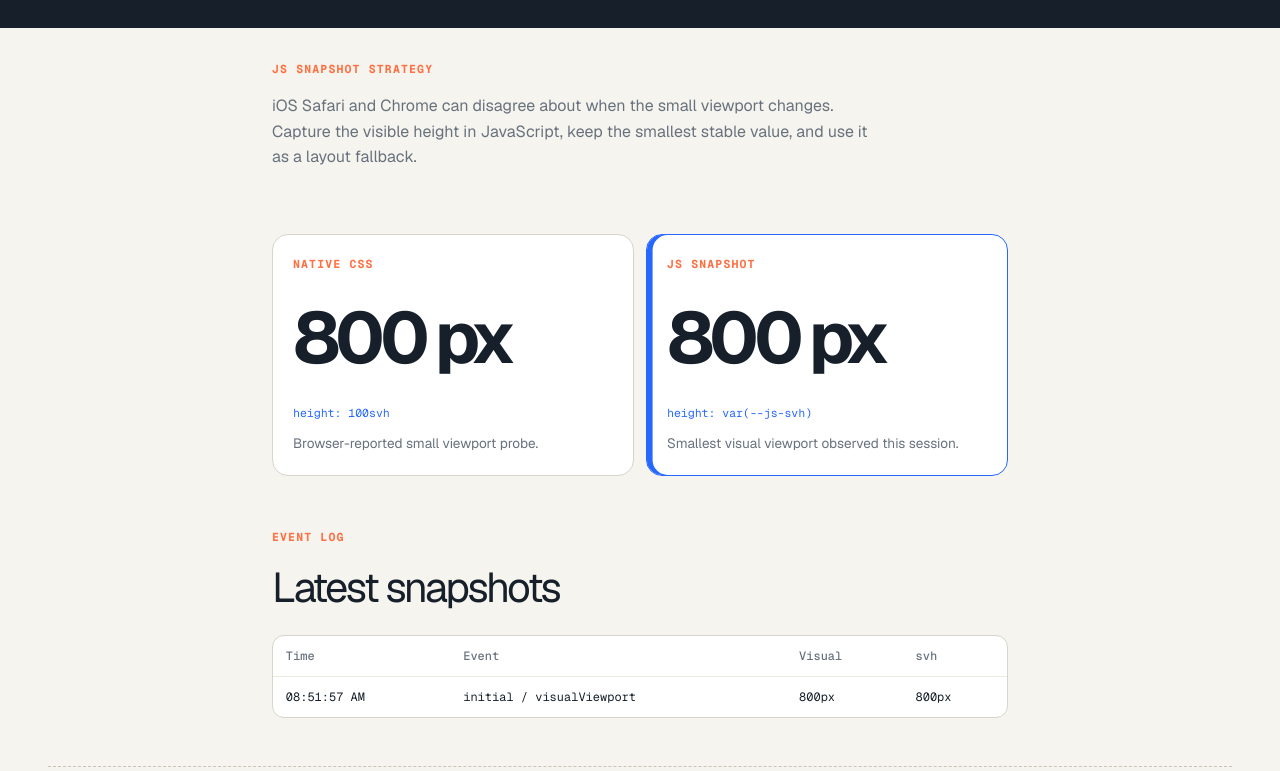
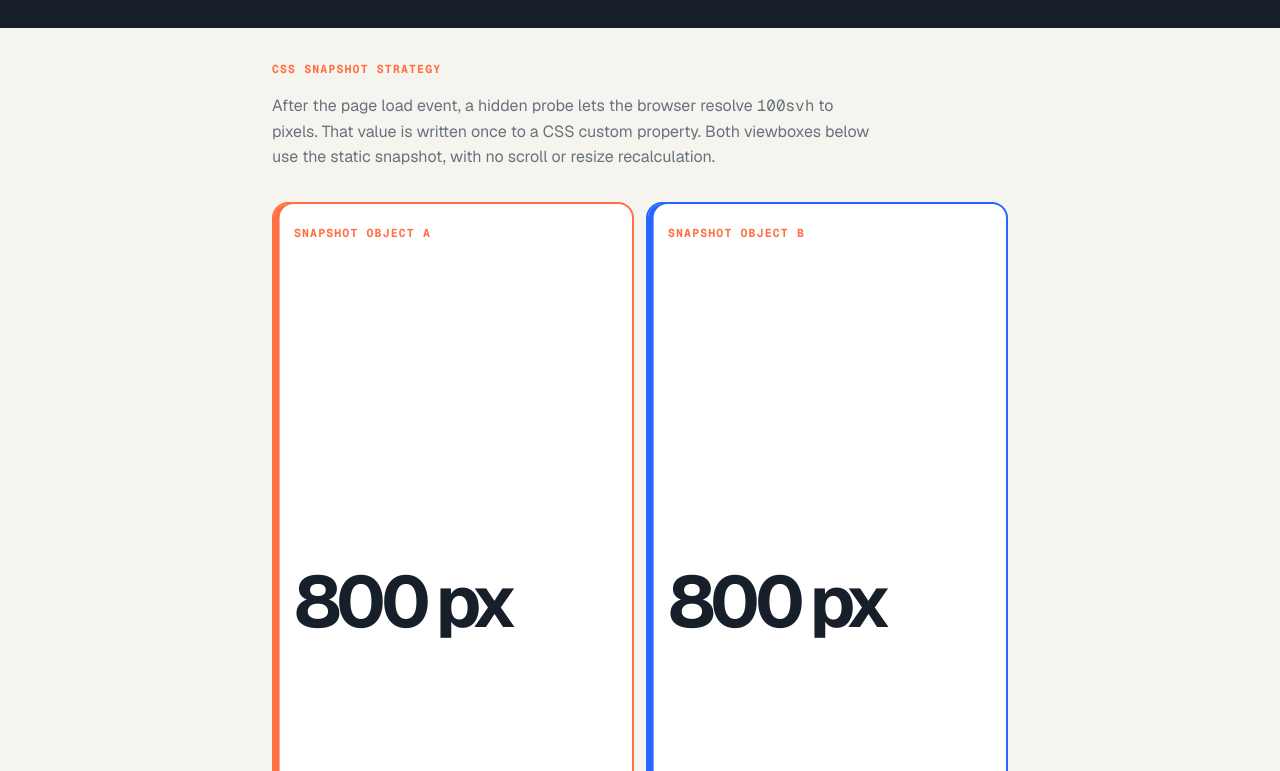
Before and after one commit to serdarahmanov/layout-test, a Next.js app: page /test-9 in a window 1280 px wide. Shown: the part 309-1080 px from the top of the page. Built offline with nearby package versions, Linux system fonts and the light colour scheme.

Commit message:
Snapshot CSS svh value after page load

```diff
--- a/app/svh-snapshot-test.module.css
+++ b/app/svh-snapshot-test.module.css
@@ -1,31 +1,17 @@
-.page {
-  --ink: #17202a;
-  --muted: #68727d;
-  --paper: #f6f4ef;
-  --blue: #2667ff;
-  --orange: #ff7043;
-  min-height: var(--js-svh, 100svh);
-  background: var(--paper);
-  color: var(--ink);
-  font-family: var(--font-geist-sans), sans-serif;
-}
-
-.svhProbe { position: absolute; width: 1px; height: 100svh; visibility: hidden; }
+.page { --ink: #17202a; --muted: #68727d; --paper: #f6f4ef; --blue: #2667ff; --orange: #ff7043; min-height: var(--snapshot-svh, 100svh); background: var(--paper); color: var(--ink); font-family: var(--font-geist-sans), sans-serif; }
 .header { display: flex; align-items: flex-start; justify-content: space-between; gap: 1rem; padding: 2rem 1.25rem 1.5rem; background: var(--ink); color: var(--paper); }
 .eyebrow, .label { color: var(--orange); font-family: var(--font-geist-mono), monospace; font-size: .72rem; font-weight: 700; letter-spacing: .1em; text-transform: uppercase; }
 .header h1 { max-width: 28rem; margin: .75rem 0 0; font-size: clamp(2.4rem, 11vw, 5rem); line-height: .92; letter-spacing: -.07em; }
 .unit { flex: none; max-width: 8rem; padding: .5rem .65rem; border: 1px solid #56616e; border-radius: 999px; color: #c9d1d9; font-family: var(--font-geist-mono), monospace; font-size: .7rem; text-align: center; }
-.intro, .compare, .log { max-width: 52rem; margin: 0 auto; padding: 2rem 1.25rem; }
+.intro, .log { max-width: 52rem; margin: 0 auto; padding: 2rem 1.25rem; }
 .intro { display: grid; gap: 1rem; }
-.intro p, .panel p, .log > p { max-width: 38rem; margin: 0; color: var(--muted); line-height: 1.6; }
-.page button { width: fit-content; padding: .7rem .9rem; border: 0; border-radius: .5rem; background: var(--blue); color: white; font: inherit; font-size: .85rem; cursor: pointer; }
-.compare { display: grid; grid-template-columns: repeat(2, minmax(0, 1fr)); gap: .75rem; }
-.panel { display: grid; min-height: 13rem; gap: .75rem; align-content: space-between; padding: 1.25rem; border: 1px solid #d8d4cc; border-radius: 1rem; background: white; }
-.jsPanel { border-color: var(--blue); box-shadow: inset .35rem 0 var(--blue); }
-.panel strong { font-size: clamp(2.3rem, 10vw, 4.5rem); letter-spacing: -.08em; }
-.panel code { color: var(--blue); font-family: var(--font-geist-mono), monospace; font-size: .72rem; }
-.panel p { font-size: .85rem; }
-.log { padding-top: 1rem; }
+.intro p, .log > p { max-width: 38rem; margin: 0; color: var(--muted); line-height: 1.6; }
+.objectGrid { display: grid; grid-template-columns: repeat(2, minmax(0, 1fr)); gap: .75rem; max-width: 52rem; margin: 0 auto; padding: 0 1.25rem; }
+.snapshotBox { display: grid; height: var(--snapshot-svh, 100svh); min-height: 13rem; gap: .75rem; align-content: space-between; padding: 1.25rem; border: 2px solid var(--orange); border-radius: 1rem; background: white; box-shadow: inset .35rem 0 var(--orange); }
+.snapshotBoxAlt { border-color: var(--blue); box-shadow: inset .35rem 0 var(--blue); }
+.snapshotBox strong { font-size: clamp(2.3rem, 10vw, 4.5rem); letter-spacing: -.08em; }
+.snapshotBox code { color: var(--blue); font-family: var(--font-geist-mono), monospace; font-size: .72rem; }
+.log { padding-top: 2rem; }
 .logHeading h2 { margin: .5rem 0 1rem; font-size: clamp(1.6rem, 6vw, 2.6rem); letter-spacing: -.06em; }
 .tableWrap { overflow-x: auto; border: 1px solid #d8d4cc; border-radius: .75rem; background: white; }
 .tableWrap table { width: 100%; border-collapse: collapse; font-family: var(--font-geist-mono), monospace; font-size: .75rem; }
@@ -33,5 +19,5 @@
 .tableWrap th { color: var(--muted); font-weight: 500; }
 .tableWrap tbody tr:last-child td { border-bottom: 0; }
 .scrollZone { min-height: 65vh; margin: 1rem 1.25rem 0; padding: 1rem; border-top: 1px dashed #c9c3b8; color: var(--muted); font-family: var(--font-geist-mono), monospace; font-size: .75rem; }
-@media (min-width: 700px) { .header { padding: 3rem 3rem 2rem; } .intro, .compare, .log { padding-right: 3rem; padding-left: 3rem; } .scrollZone { margin-right: 3rem; margin-left: 3rem; } }
-@media (max-width: 480px) { .compare { grid-template-columns: 1fr; } }
+@media (min-width: 700px) { .header { padding: 3rem 3rem 2rem; } .intro, .log, .objectGrid { padding-right: 3rem; padding-left: 3rem; } .scrollZone { margin-right: 3rem; margin-left: 3rem; } }
+@media (max-width: 480px) { .objectGrid { grid-template-columns: 1fr; } }
--- a/app/svh-snapshot-test.tsx
+++ b/app/svh-snapshot-test.tsx
@@ -3,13 +3,7 @@
 import { useEffect, useRef, useState, type CSSProperties } from "react";
 import styles from "./svh-snapshot-test.module.css";
 
-type Snapshot = {
-  time: string;
-  source: string;
-  innerHeight: number;
-  visualHeight: number;
-  svh: number;
-};
+type Snapshot = { time: string; svh: number };
 
 function browserName() {
   const ua = navigator.userAgent;
@@ -20,89 +14,48 @@ function browserName() {
 }
 
 export default function SvhSnapshotTest() {
-  const probeRef = useRef<HTMLDivElement>(null);
+  const hasSnapshotRef = useRef(false);
   const [snapshot, setSnapshot] = useState<Snapshot | null>(null);
-  const [safeHeight, setSafeHeight] = useState<number | null>(null);
-  const [browser, setBrowser] = useState("Detecting…");
+  const [browser, setBrowser] = useState("Detecting...");
 
   useEffect(() => {
-    const frame = requestAnimationFrame(() => {
-      const probe = probeRef.current;
-      if (!probe) return;
-
-      const visualHeight = window.visualViewport?.height ?? window.innerHeight;
-      const initialSnapshot: Snapshot = {
-        time: new Date().toLocaleTimeString([], { hour: "2-digit", minute: "2-digit", second: "2-digit" }),
-        source: window.visualViewport ? "initial / visualViewport" : "initial / innerHeight fallback",
-        innerHeight: Math.round(window.innerHeight),
-        visualHeight: Math.round(visualHeight),
-        svh: Math.round(probe.getBoundingClientRect().height),
-      };
-
+    const snapshotCssSvh = () => {
+      if (hasSnapshotRef.current) return;
+      hasSnapshotRef.current = true;
+      const probe = document.createElement("div");
+      probe.style.cssText = "position:fixed;visibility:hidden;height:100svh;width:0;top:0;left:0;";
+      document.body.appendChild(probe);
+      const svh = Math.round(probe.getBoundingClientRect().height);
+      document.documentElement.style.setProperty("--snapshot-svh", `${svh}px`);
+      probe.remove();
       setBrowser(browserName());
-      setSnapshot(initialSnapshot);
-      setSafeHeight(initialSnapshot.visualHeight);
-    });
-
-    return () => cancelAnimationFrame(frame);
+      setSnapshot({ time: new Date().toLocaleTimeString([], { hour: "2-digit", minute: "2-digit", second: "2-digit" }), svh });
+    };
+    const onLoad = () => requestAnimationFrame(snapshotCssSvh);
+    window.addEventListener("load", onLoad, { once: true });
+    if (document.readyState === "complete") onLoad();
+    return () => window.removeEventListener("load", onLoad);
   }, []);
 
   return (
-    <main
-      className={styles.page}
-      style={safeHeight ? ({ "--js-svh": `${safeHeight}px` } as CSSProperties) : undefined}
-    >
-      <div ref={probeRef} className={styles.svhProbe} aria-hidden="true" />
+    <main className={styles.page} style={snapshot ? ({ "--snapshot-svh": `${snapshot.svh}px` } as CSSProperties) : undefined}>
       <header className={styles.header}>
-        <div>
-          <span className={styles.eyebrow}>Viewport lab / Test 9</span>
-          <h1>Snapshot the small viewport.</h1>
-        </div>
+        <div><span className={styles.eyebrow}>Viewport lab / Test 9</span><h1>Snapshot the small viewport.</h1></div>
         <span className={styles.unit}>{browser}</span>
       </header>
-
       <section className={styles.intro}>
-        <span className={styles.label}>JS snapshot strategy</span>
-        <p>
-          iOS Safari and Chrome can disagree about when the small viewport changes. Capture the
-          visible height in JavaScript, keep the smallest stable value, and use it as a layout
-          fallback.
-        </p>
+        <span className={styles.label}>CSS snapshot strategy</span>
+        <p>After the page load event, a hidden probe lets the browser resolve <code>100svh</code> to pixels. That value is written once to a CSS custom property. Both viewboxes below use the static snapshot, with no scroll or resize recalculation.</p>
       </section>
-
-      <section className={styles.compare} aria-label="Native and JavaScript viewport comparison">
-        <article className={styles.panel}>
-          <span className={styles.label}>Native CSS</span>
-          <strong>{snapshot?.svh ?? "…"} px</strong>
-          <code>height: 100svh</code>
-          <p>Browser-reported small viewport probe.</p>
-        </article>
-        <article className={`${styles.panel} ${styles.jsPanel}`}>
-          <span className={styles.label}>JS snapshot</span>
-          <strong>{safeHeight ?? "…"} px</strong>
-          <code>height: var(--js-svh)</code>
-          <p>Smallest visual viewport observed this session.</p>
-        </article>
+      <section className={styles.objectGrid} aria-label="Static CSS svh snapshot viewboxes">
+        <div className={styles.snapshotBox}><span className={styles.label}>Snapshot object A</span><strong>{snapshot?.svh ?? "..."} px</strong><code>height: var(--snapshot-svh)</code></div>
+        <div className={`${styles.snapshotBox} ${styles.snapshotBoxAlt}`}><span className={styles.label}>Snapshot object B</span><strong>{snapshot?.svh ?? "..."} px</strong><code>height: var(--snapshot-svh)</code></div>
       </section>
-
       <section className={styles.log} aria-labelledby="log-heading">
-        <div className={styles.logHeading}>
-          <span className={styles.label}>Event log</span>
-          <h2 id="log-heading">Latest snapshots</h2>
-        </div>
-        {!snapshot ? <p>Waiting for the initial viewport reading…</p> : (
-          <div className={styles.tableWrap}>
-            <table>
-              <thead><tr><th>Time</th><th>Event</th><th>Visual</th><th>svh</th></tr></thead>
-              <tbody><tr>
-                <td>{snapshot.time}</td><td>{snapshot.source}</td><td>{snapshot.visualHeight}px</td><td>{snapshot.svh}px</td>
-              </tr></tbody>
-            </table>
-          </div>
-        )}
+        <div className={styles.logHeading}><span className={styles.label}>Initial reading</span><h2 id="log-heading">Frozen CSS snapshot</h2></div>
+        {!snapshot ? <p>Waiting for the page to finish loading...</p> : <div className={styles.tableWrap}><table><thead><tr><th>Time</th><th>Source</th><th>Snapshot</th></tr></thead><tbody><tr><td>{snapshot.time}</td><td>100svh CSS probe</td><td>{snapshot.svh}px</td></tr></tbody></table></div>}
       </section>
-
-      <div className={styles.scrollZone} aria-hidden="true">Scroll slowly to move the iOS toolbar and create more snapshots.</div>
+      <div className={styles.scrollZone} aria-hidden="true">Scroll slowly to move the iOS toolbar. The two objects should keep their initial height.</div>
     </main>
   );
 }
```
Also changed, not shown: 1 other file (tests, documents, lock files or other folders).
